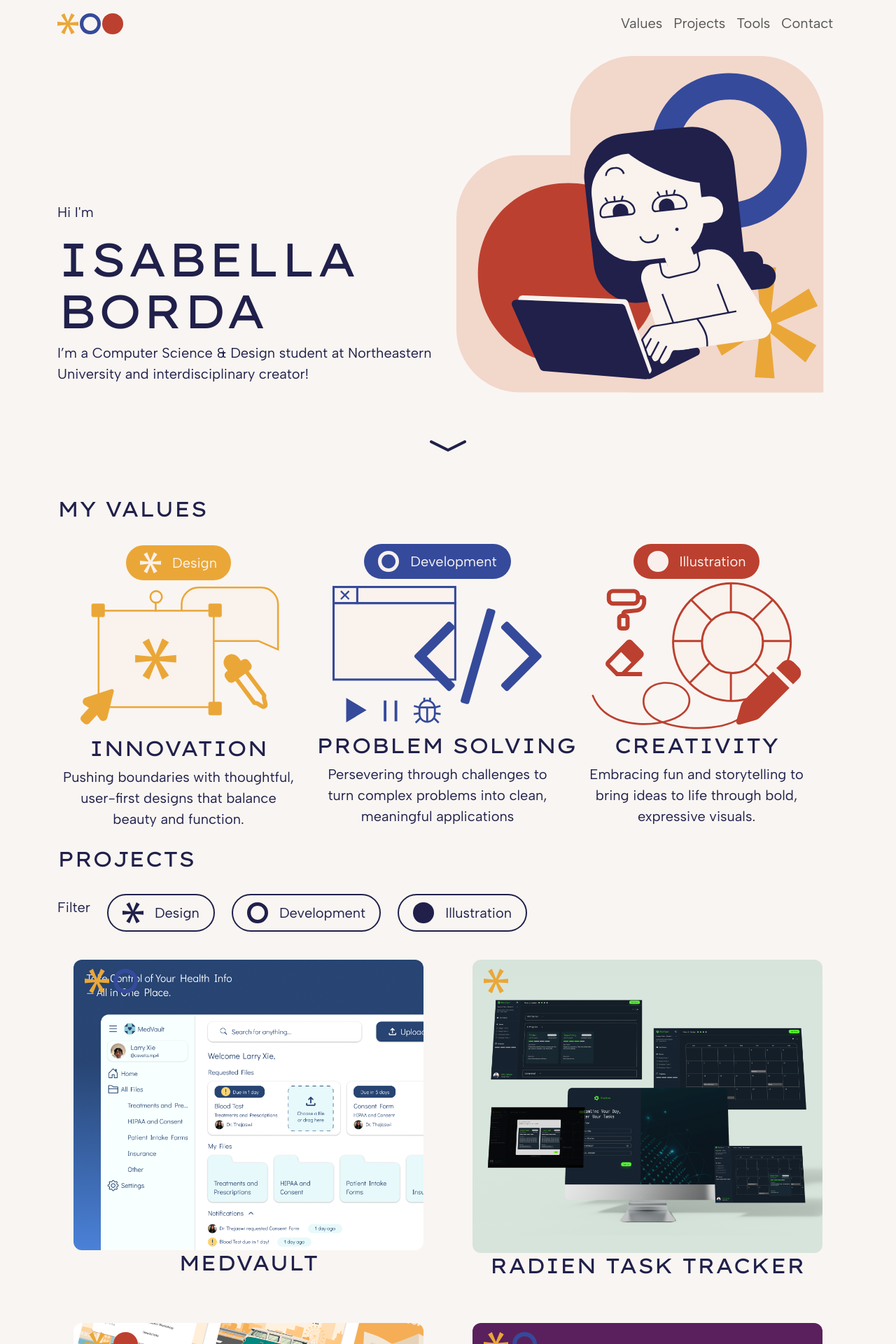
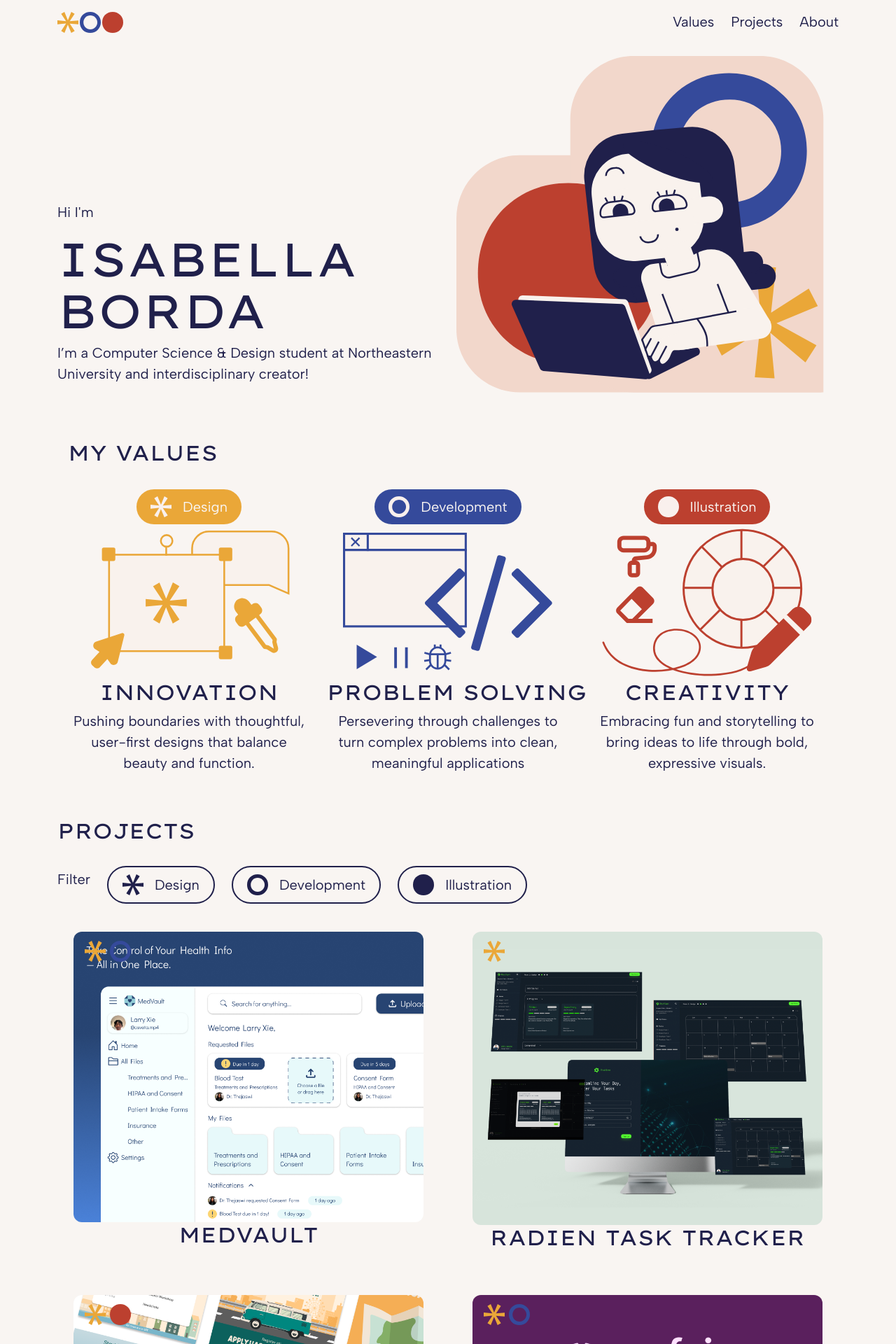
Before and after one commit to IsabellaB876/isabellab876.github.io, a React (Vite) app: page / in a window 1280 px wide. Shown: the top 1920 px of the page at 70% size. Built offline with nearby package versions, Linux system fonts and the light colour scheme.

Commit message:
links, basic animation, about me

```diff
--- a/package.json
+++ b/package.json
@@ -12,7 +12,7 @@
   "dependencies": {
     "bootstrap": "^5.3.3",
     "bootstrap-icons": "^1.11.3",
-    "framer-motion": "^12.6.5",
+    "framer-motion": "^12.23.12",
     "react": "^19.0.0",
     "react-bootstrap": "^2.10.9",
     "react-dom": "^19.0.0",
--- a/src/App.css
+++ b/src/App.css
@@ -28,25 +28,25 @@ body, html {
 
 h1 {
   font-family: 'Lexend Giga', sans-serif !important;
-  font-size: 67px;
+  font-size: clamp(40px, 67px, 67px);
   color: #20204B;
 }
 
 h2 {
   font-family: 'Lexend Giga', sans-serif !important;
-  font-size: 30px;
+  font-size: clamp(20px, 30px, 30px);
   color: #20204B;
 }
 
 p {
   font-family: 'Albert Sans', sans-serif !important;
-  font-size: 20px;
+  font-size: clamp(15px, 20px, 20px);
   color: #20204B;
 }
 
 .white-p {
   font-family: 'Albert Sans', sans-serif !important;
-  font-size: 20px;
+  font-size: clamp(15px, 20px, 20px);
   color: #f9f5f2;
 }
 
@@ -55,7 +55,7 @@ nav.navbar {
   padding: 10px 0;
   z-index: 9999;
   font-family: 'Albert Sans', sans-serif !important;
-  font-size: 20px !important;
+  font-size: clamp(15px, 20px, 20px);
   color: #20204B !important;
   background-color: #f9f5f2;
 }
@@ -90,9 +90,16 @@ nav.navbar {
   flex-wrap: wrap;
 }
 
+.mono:hover {
+  background-color: #eee2dd;
+}
+
 .development-value {
   background-color: #354A9B;
   border-radius: 30px;
+  border-style: solid;
+  border-width: 2px;
+  border-color: #f9f5f2;
   padding: 10px;
   padding-left: 20px;
   padding-right: 20px;
@@ -105,6 +112,9 @@ nav.navbar {
 .illustration-value {
   background-color: #BC402F;
   border-radius: 30px;
+  border-style: solid;
+  border-width: 2px;
+  border-color: #f9f5f2;
   padding: 10px;
   padding-left: 20px;
   padding-right: 20px;
@@ -138,14 +148,19 @@ nav.navbar {
   left: 0.5rem;
   display: flex;
   gap: 0.4rem;
+  z-index: 10;
   padding: 0.3rem 0.5rem;
   border-radius: 0.5rem;
+  opacity: 1 !important;
+  transition: none;
+  visibility: visible !important;
+  display: flex !important;
 }
 
-.overlay-icon {
+/*.overlay-icon {
   width: 35px;
   height: 35px;
-}
+}*/
 
 a {
   font-family: 'Albert Sans', sans-serif !important;
--- a/src/App.tsx
+++ b/src/App.tsx
@@ -9,6 +9,9 @@ import "bootstrap-icons/font/bootstrap-icons.css";
 import { Routes, Route } from "react-router";
 import { HashRouter } from "react-router-dom";
 import Radien from "./components/Radien";
+import AboutMe from "./components/AboutMe";
+import { useEffect } from "react";
+import { useLocation } from "react-router-dom";
 
 function App() {
   return (
@@ -29,25 +32,53 @@ function App() {
 }
 
 function Home() {
+  const location = useLocation();
+
+  useEffect(() => {
+    if (location.hash) {
+      const id = location.hash.replace("#", "");
+      const section = document.getElementById(id);
+      if (section) {
+        // Slight timeout ensures the section is mounted
+        setTimeout(() => {
+          section.scrollIntoView({ behavior: "smooth" });
+        }, 100);
+      }
+    }
+  }, [location]);
+
   return (
-    <motion.div
-      initial={{ opacity: 0 }}
-      animate={{ opacity: 1 }}
-      transition={{ duration: 2 }}
+    <Stack
+      className="align-items-center"
+      style={{ gap: "4rem", marginBottom: "4rem" }}
     >
-      <Stack gap={4} className="align-items-center">
-        <NavBar />
-        <Banner />
-        <a href="#values-section">
-          <i
-            className="bi bi-chevron-compact-down"
-            style={{ fontSize: "4rem", color: "#20204B" }}
-          ></i>
-        </a>
+      <NavBar />
+      <Banner />
+      <motion.div
+        initial={{ opacity: 0, y: 50 }}
+        whileInView={{ opacity: 1, y: 0 }}
+        transition={{ duration: 0.6, ease: "easeOut" }}
+        viewport={{ once: true }}
+      >
         <ValuesSection />
+      </motion.div>
+      <motion.div
+        initial={{ opacity: 0, y: 50 }}
+        whileInView={{ opacity: 1, y: 0 }}
+        transition={{ duration: 0.6, ease: "easeOut" }}
+        viewport={{ once: true }}
+      >
         <ProjectsSection />
-      </Stack>
-    </motion.div>
+      </motion.div>
+      <motion.div
+        initial={{ opacity: 0, y: 50 }}
+        whileInView={{ opacity: 1, y: 0 }}
+        transition={{ duration: 0.6, ease: "easeOut" }}
+        viewport={{ once: true }}
+      >
+        <AboutMe />
+      </motion.div>
+    </Stack>
   );
 }
 
--- /dev/null
+++ b/src/components/AboutMe.tsx
@@ -0,0 +1,60 @@
+import { Container, Row, Col, Image, Stack } from "react-bootstrap";
+import meIrl from "../assets/meirl.svg";
+
+function AboutMe() {
+  return (
+    <>
+      <Container id="about-section">
+        <Row className="d-flex align-items-bottom">
+          <Col xs={12} md={6} className="d-none d-md-block">
+            <Image
+              src={meIrl}
+              alt="illustration of isabella on her laptop"
+              fluid
+            />
+          </Col>
+          <Col
+            xs={12}
+            md={6}
+            className="d-flex flex-column justify-content-end"
+          >
+            <h2>ABOUT ME</h2>
+            <br></br>
+            <p>
+              Hey, I’m Isabella! I’m a third year Honors CS and Design Student
+              at Northeastern University. I’m particularly interested in
+              software development and interaction design. In the future I hope
+              to be a software developer or UI designer. I’m motivated by my
+              passion for art and creative mediums, whether that be through
+              creative tech or through traditional painting. <br></br>
+              Feel free to reach out, I’d love to get to meet you!
+            </p>
+            <br></br>
+            <Stack direction="horizontal" gap={4}>
+              <a
+                href="https://drive.google.com/file/d/1IqojyWHleuzRO6XMD5Wjgb3H7EgXvPTZ/view?usp=sharing"
+                style={{ textDecoration: "underline" }}
+              >
+                Resume
+              </a>
+              <a
+                href="https://www.linkedin.com/in/isabella-borda-03537b306/"
+                style={{ textDecoration: "underline" }}
+              >
+                Linkedin
+              </a>
+              <a
+                href="https://github.com/IsabellaB876?tab=overview&from=2025-07-01&to=2025-07-29"
+                style={{ textDecoration: "underline" }}
+              >
+                Github
+              </a>
+            </Stack>
+          </Col>
+        </Row>
+      </Container>
+    </>
+  );
+}
+
+export default AboutMe;
--- a/src/components/NavBar.tsx
+++ b/src/components/NavBar.tsx
@@ -2,12 +2,24 @@ import { Container, Button, Image } from "react-bootstrap";
 import Nav from "react-bootstrap/Nav";
 import Navbar from "react-bootstrap/Navbar";
 import logo from "../assets/logo.svg";
-import { useState } from "react";
+import { useNavigate, useLocation } from "react-router-dom";
 
 function NavBar() {
-  const [display, setDisplay] = useState<boolean>(false);
+  const navigate = useNavigate();
+  const location = useLocation();
 
-  const toggleDisplay = () => setDisplay(!display);
+  const handleScrollToSection = (sectionId: string) => {
+    if (location.pathname === "/") {
+      // Already on homepage, just scroll
+      const section = document.getElementById(sectionId);
+      if (section) {
+        section.scrollIntoView({ behavior: "smooth" });
+      }
+    } else {
+      // Navigate to homepage with hash
+      navigate(`/#${sectionId}`);
+    }
+  };
 
   return (
     <>
@@ -16,11 +28,34 @@ function NavBar() {
           <Navbar.Brand href="/">
             <img src={logo} alt="Logo" />
           </Navbar.Brand>
-          <Nav className="justify-content-end">
-            <Nav.Link href="#home">Values</Nav.Link>
-            <Nav.Link href="#home">Projects</Nav.Link>
-            <Nav.Link href="#features">Tools</Nav.Link>
-            <Nav.Link href="#pricing">Contact</Nav.Link>
+          <Nav className="justify-content-end gap-4">
+            <a
+              href="#values-section"
+              onClick={(e) => {
+                e.preventDefault();
+                handleScrollToSection("values-section");
+              }}
+            >
+              Values
+            </a>
+            <a
+              href="#projects-section"
+              onClick={(e) => {
+                e.preventDefault();
+                handleScrollToSection("projects-section");
+              }}
+            >
+              Projects
+            </a>
+            <a
+              href="#about-section"
+              onClick={(e) => {
+                e.preventDefault();
+                handleScrollToSection("about-section");
+              }}
+            >
+              About
+            </a>
           </Nav>
         </Container>
       </Navbar>
--- a/src/components/ProjectsSection.tsx
+++ b/src/components/ProjectsSection.tsx
@@ -10,6 +10,7 @@ import zineThumbnail from "../assets/Zines.png";
 import DesignValue from "./DesignValue";
 import IllustrationValue from "./IllustrationValue";
 import DevelopmentValue from "./DevelopmentValue";
+import { motion } from "framer-motion";
 
 function ProjectsSection() {
   const [designStatus, setDesignStatus] = useState("mono");
@@ -104,20 +105,20 @@ function ProjectsSection() {
   const projects = [medvault, radien, hbp, wayfair, site, zines];
 
   return (
-    <Container>
+    <Container id="projects-section">
       <Stack gap={4}>
         <h2>PROJECTS</h2>
         <div className="d-flex align-items-center gap-4 flex-wrap">
           <div>
             <p>Filter</p>
           </div>
-          <div onClick={handleDesignToggle}>
+          <div onClick={handleDesignToggle} style={{ cursor: "pointer" }}>
             <DesignValue mode={designStatus} />
           </div>
-          <div onClick={handleDevToggle}>
+          <div onClick={handleDevToggle} style={{ cursor: "pointer" }}>
             <DevelopmentValue mode={devStatus} />
           </div>
-          <div onClick={handleIlluToggle}>
+          <div onClick={handleIlluToggle} style={{ cursor: "pointer" }}>
             <IllustrationValue mode={illuStatus} />
           </div>
         </div>
@@ -130,9 +131,16 @@ function ProjectsSection() {
                 project.values.some((v) => values.includes(v))
             )
             .map((project, index) => (
-              <Col key={index}>
-                <Project {...project} />
-              </Col>
+              <motion.div
+                initial={{ opacity: 0, y: 50 }}
+                whileInView={{ opacity: 1, y: 0 }}
+                transition={{ duration: 0.6, ease: "easeOut" }}
+                viewport={{ once: true }}
+              >
+                <Col key={index} style={{ cursor: "pointer" }}>
+                  <Project {...project} />
+                </Col>
+              </motion.div>
             ))}
         </Row>
       </Stack>
--- a/src/components/ValuesSection.tsx
+++ b/src/components/ValuesSection.tsx
@@ -1,4 +1,4 @@
-import { Container, Stack, Image, Row } from "react-bootstrap";
+import { Container, Stack, Image, Row, Col } from "react-bootstrap";
 import design from "../assets/design-graphic.svg";
 import dev from "../assets/dev-graphic.svg";
 import illustration from "../assets/illustration-graphic.svg";
@@ -11,8 +11,8 @@ function ValuesSection() {
     <Container>
       <Stack gap={4} id="values-section">
         <h2>MY VALUES</h2>
-        <Row xs={1} sm={1} lg={3} xl={3} className="g-4">
-          <div
+        <Row xs={1} sm={1} lg={3} xl={3} className="g-4 justify-content-center">
+          <Col
             className="align-items-center text-center w-auto"
             style={{ maxWidth: "370px" }}
           >
@@ -29,8 +29,8 @@ function ValuesSection() {
               Pushing boundaries with thoughtful, user-first designs that
               balance beauty and function.
             </p>
-          </div>
-          <div
+          </Col>
+          <Col
             className="align-items-center text-center w-auto"
             style={{ maxWidth: "370px" }}
           >
@@ -47,8 +47,8 @@ function ValuesSection() {
               Persevering through challenges to turn complex problems into
               clean, meaningful applications
             </p>
-          </div>
-          <div
+          </Col>
+          <Col
             className="align-items-center text-center w-auto"
             style={{ maxWidth: "370px" }}
           >
@@ -65,7 +65,7 @@ function ValuesSection() {
               Embracing fun and storytelling to bring ideas to life through
               bold, expressive visuals.
             </p>
-          </div>
+          </Col>
         </Row>
       </Stack>
     </Container>
```
Also changed, not shown: src/assets/meirl.svg (added), 1 other file (tests, documents, lock files or other folders).
